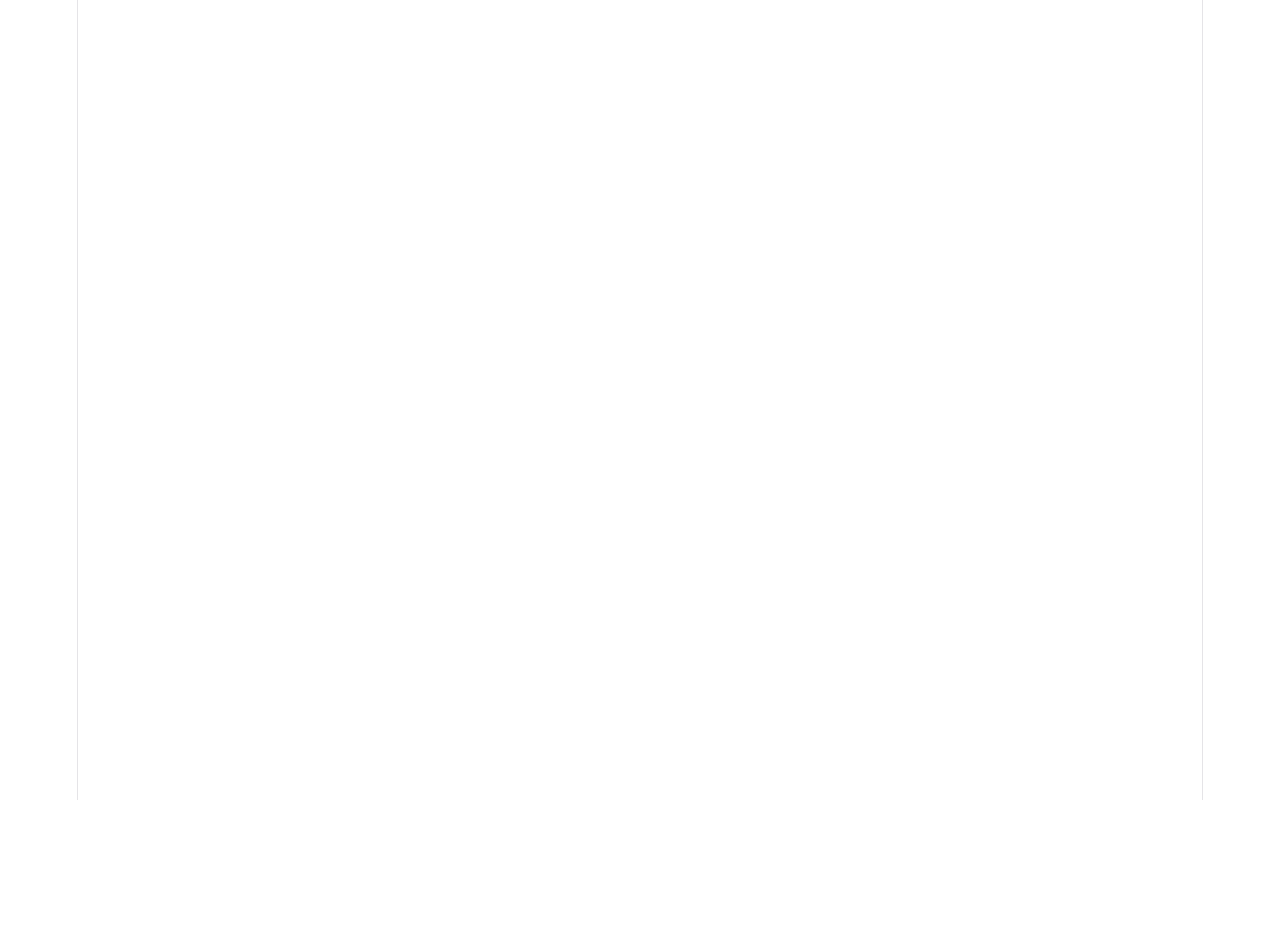
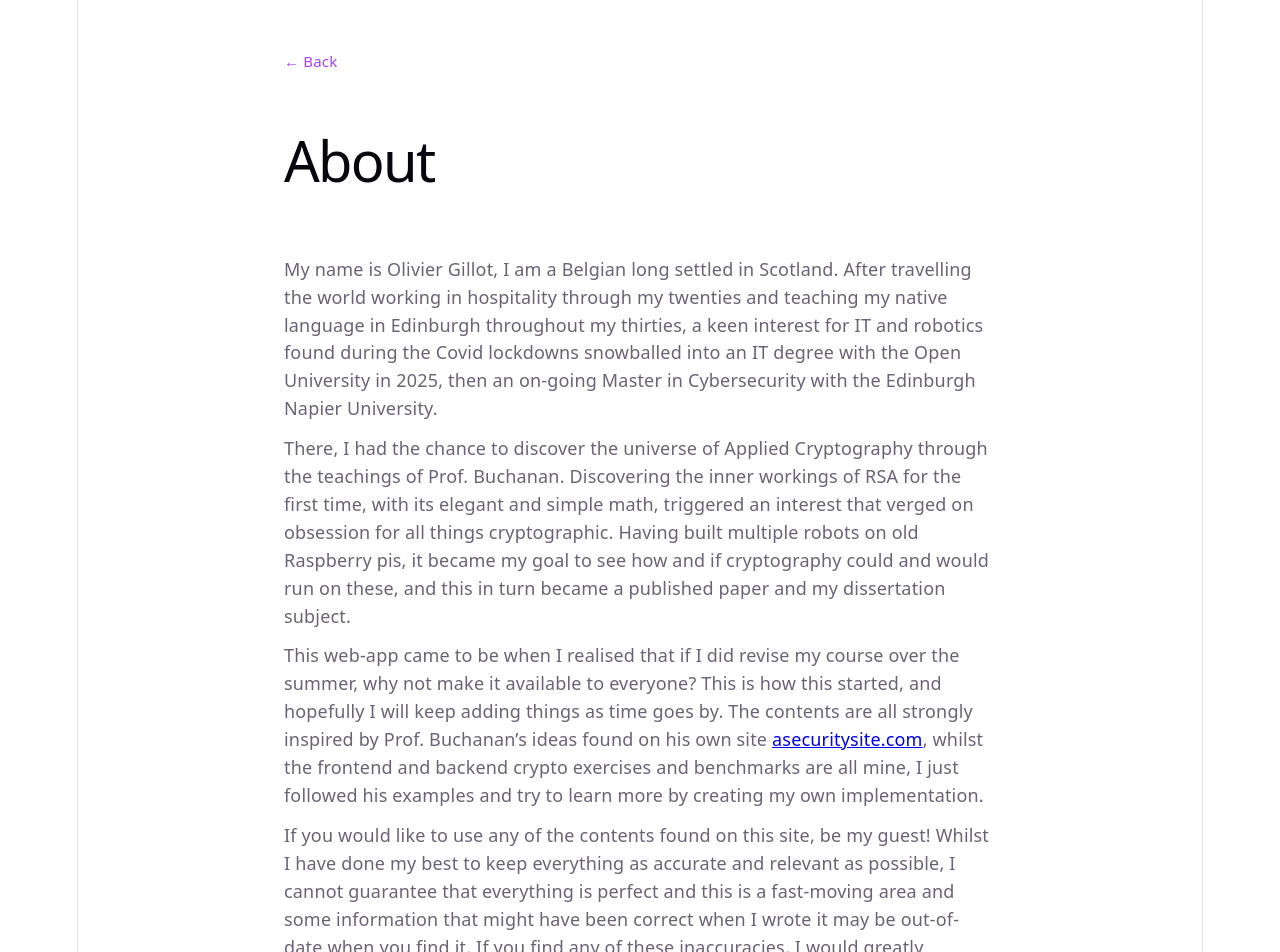
Before and after one commit to gillo7/CryptoMaths, a React (Vite) app in the folder frontend/: page /about in a window 1280 px wide. Before the commit this address had no page. Shown: the top 952 px of the page. Before the commit the page ends 800 px from the top, so only its background shows below. Built offline with nearby package versions, Linux system fonts and the light colour scheme.

Commit message:
Add an About page, linked from a homepage card
Olivier's own author bio, verbatim, with a real link out to Prof.
Buchanan's asecuritysite.com (the site this course draws inspiration
from). Added as an eighth card on the homepage grid, same treatment
as the seven topic cards.

```diff
--- a/frontend/src/App.tsx
+++ b/frontend/src/App.tsx
@@ -1,5 +1,6 @@
 import { Route, Routes } from 'react-router-dom'
 import Home from './pages/Home'
+import About from './pages/About'
 import TopicPage from './pages/TopicPage'
 import Encoding from './pages/Encoding'
 import Hashing from './pages/Hashing'
@@ -42,6 +43,7 @@ function App() {
       <ScrollToTop />
       <Routes>
         <Route path="/" element={<Home />} />
+        <Route path="/about" element={<About />} />
         <Route path="/encoding" element={<Encoding />} />
         <Route path="/hashing" element={<Hashing />} />
         <Route path="/hashing/:algo" element={<HashingAlgorithm />} />
--- /dev/null
+++ b/frontend/src/pages/About.css
@@ -0,0 +1,24 @@
+.about-page {
+  flex: 1;
+  display: flex;
+  flex-direction: column;
+  align-items: flex-start;
+  padding: 48px 24px 80px;
+  max-width: 760px;
+  margin: 0 auto;
+  text-align: left;
+  width: 100%;
+  box-sizing: border-box;
+}
+
+.about-page section {
+  margin-top: 32px;
+  display: flex;
+  flex-direction: column;
+  gap: 12px;
+  width: 100%;
+}
+
+.about-page p {
+  line-height: 155%;
+}
--- /dev/null
+++ b/frontend/src/pages/About.tsx
@@ -0,0 +1,64 @@
+import { Link } from 'react-router-dom'
+import './About.css'
+
+function About() {
+  return (
+    <main className="about-page">
+      <Link to="/" className="back-link">
+        ← Back
+      </Link>
+
+      <h1>About</h1>
+
+      <section>
+        <p>
+          My name is Olivier Gillot, I am a Belgian long settled in
+          Scotland. After travelling the world working in hospitality
+          through my twenties and teaching my native language in
+          Edinburgh throughout my thirties, a keen interest for IT and
+          robotics found during the Covid lockdowns snowballed into an
+          IT degree with the Open University in 2025, then an on-going
+          Master in Cybersecurity with the Edinburgh Napier University.
+        </p>
+        <p>
+          There, I had the chance to discover the universe of Applied
+          Cryptography through the teachings of Prof. Buchanan.
+          Discovering the inner workings of RSA for the first time,
+          with its elegant and simple math, triggered an interest that
+          verged on obsession for all things cryptographic. Having
+          built multiple robots on old Raspberry pis, it became my
+          goal to see how and if cryptography could and would run on
+          these, and this in turn became a published paper and my
+          dissertation subject.
+        </p>
+        <p>
+          This web-app came to be when I realised that if I did revise
+          my course over the summer, why not make it available to
+          everyone? This is how this started, and hopefully I will
+          keep adding things as time goes by. The contents are all
+          strongly inspired by Prof. Buchanan’s ideas found on his own
+          site{' '}
+          <a href="https://asecuritysite.com/" target="_blank" rel="noopener noreferrer">
+            asecuritysite.com
+          </a>
+          , whilst the frontend and backend crypto exercises and
+          benchmarks are all mine, I just followed his examples and
+          try to learn more by creating my own implementation.
+        </p>
+        <p>
+          If you would like to use any of the contents found on this
+          site, be my guest! Whilst I have done my best to keep
+          everything as accurate and relevant as possible, I cannot
+          guarantee that everything is perfect and this is a
+          fast-moving area and some information that might have been
+          correct when I wrote it may be out-of-date when you find it.
+          If you find any of these inaccuracies, I would greatly
+          appreciate it if you’d let me know via email so I can check
+          these.
+        </p>
+      </section>
+    </main>
+  )
+}
+
+export default About
--- a/frontend/src/pages/Home.tsx
+++ b/frontend/src/pages/Home.tsx
@@ -15,6 +15,9 @@ function Home() {
             {topic.name}
           </Link>
         ))}
+        <Link to="/about" className="topic-card">
+          About
+        </Link>
       </nav>
     </main>
   )
```
